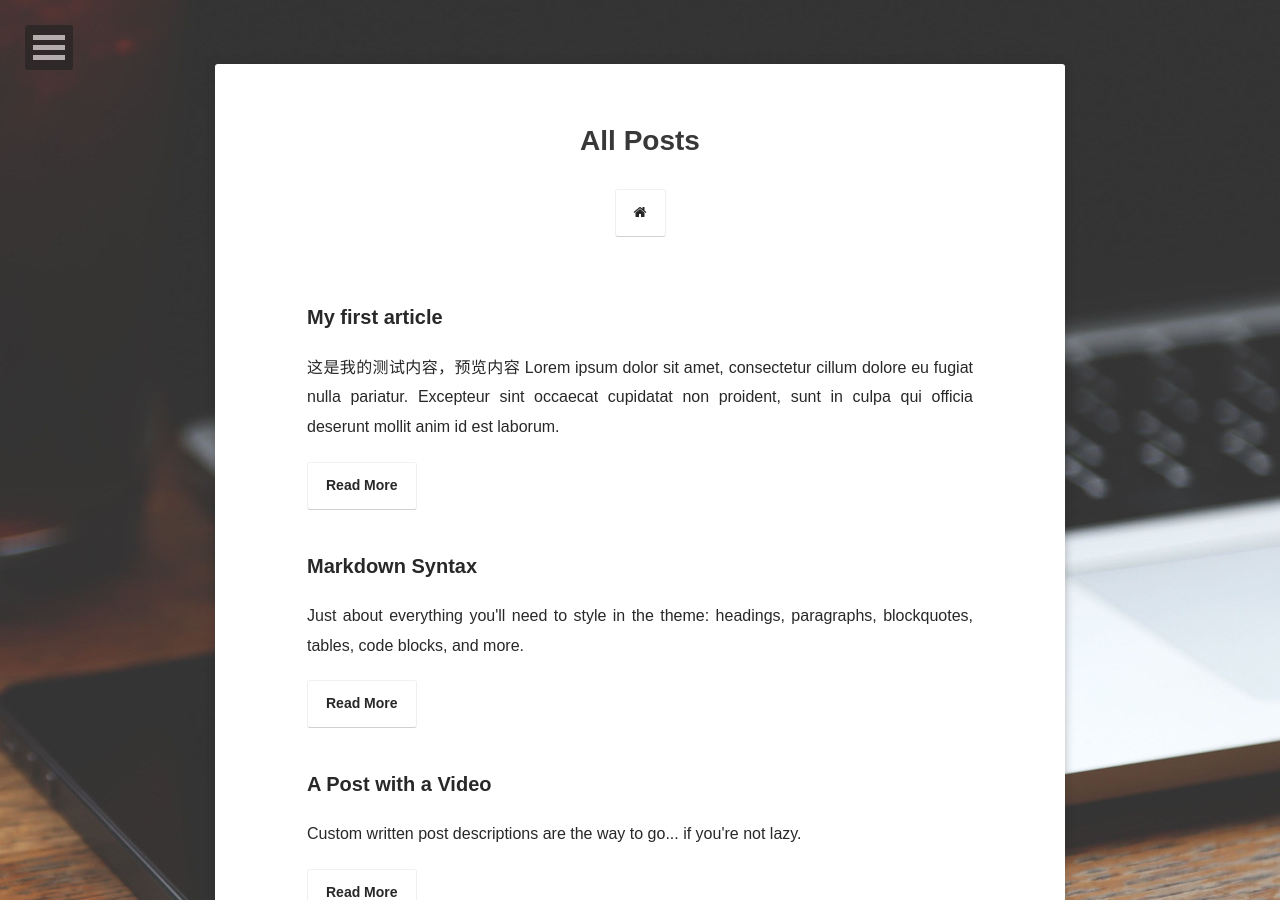
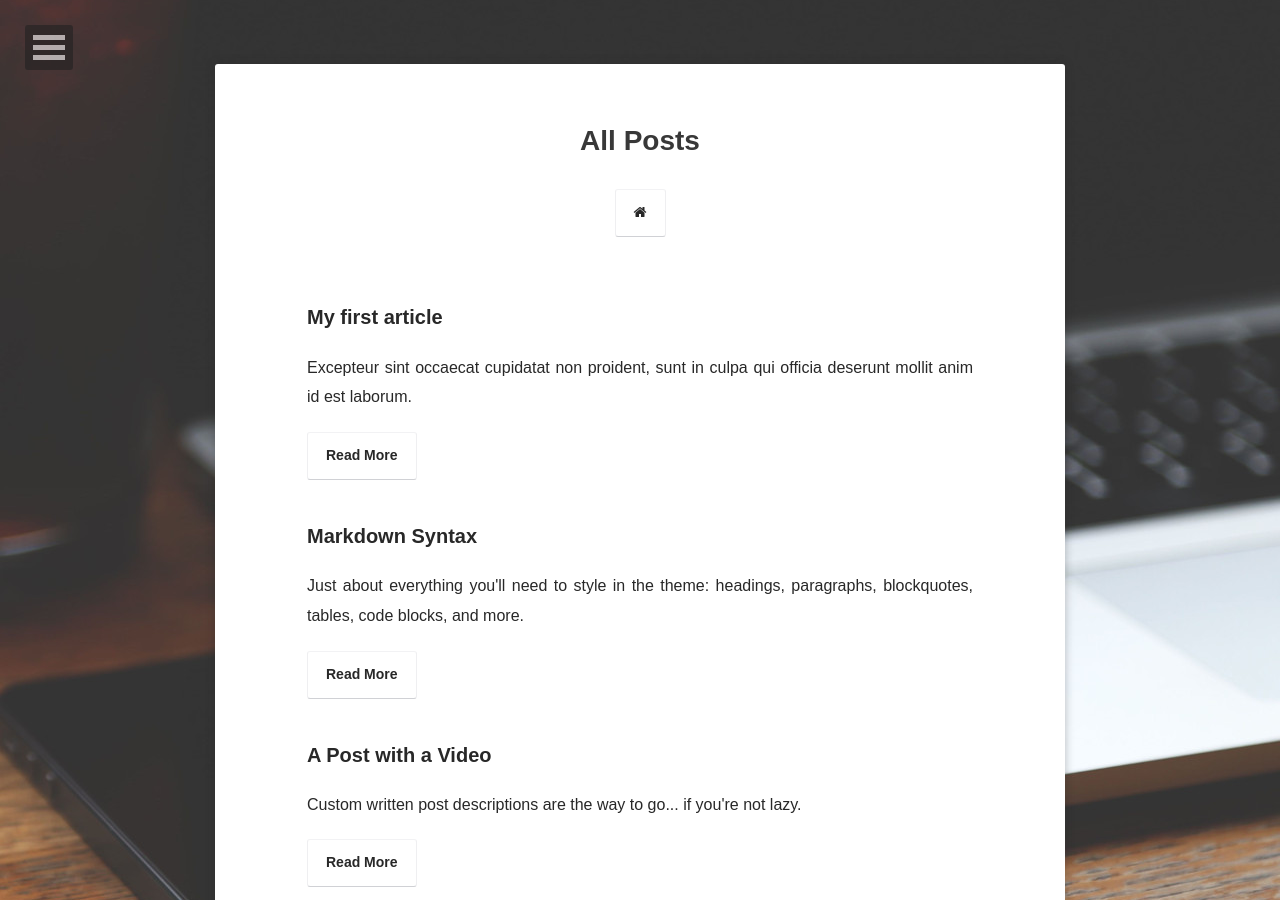
Before and after one commit to pmsay/pmsay, a Jekyll site: the page built from posts/index.md, in a window 1280 px wide and 900 px high. Built offline with Jekyll 4.4.1, drawn with Linux system fonts in a browser that asks for light colours; some web fonts are replaced; comment, search, counter and statistics services are not loaded; some of the changed lines change nothing that is shown.

Commit message:
change
change

```diff
--- a/_posts/2016-04-26-first-article.md
+++ b/_posts/2016-04-26-first-article.md
@@ -2,8 +2,7 @@
 layout: post
 title:  "My first article"
 date:   2016-04-26
-excerpt: "这是我的测试内容，预览内容 Lorem ipsum dolor sit amet, consectetur
-cillum dolore eu fugiat nulla pariatur. Excepteur sint occaecat cupidatat non
+excerpt: "Excepteur sint occaecat cupidatat non
 proident, sunt in culpa qui officia deserunt mollit anim id est laborum."
 tag:
 - markdown
@@ -11,6 +10,22 @@
 - jekyll
 comments: true
 ---
+
+## HTML Elements
+
+Below is just about everything you'll need to style in the theme. Check the source code to see the many embedded elements within paragraphs.
+
+# Heading 1
+
+## Heading 2
+
+### Heading 3
+
+#### Heading 4
+
+##### Heading 5
+
+###### Heading 6
 
 ### Body text
 
@@ -42,3 +57,55 @@
 * Item one
 * Item two
 * Item three
+
+## Tables
+
+| Header1 | Header2 | Header3 |
+|:--------|:-------:|--------:|
+| cell1   | cell2   | cell3   |
+| cell4   | cell5   | cell6   |
+|----
+| cell1   | cell2   | cell3   |
+| cell4   | cell5   | cell6   |
+|=====
+| Foot1   | Foot2   | Foot3
+{: rules="groups"}
+
+## Code Snippets
+
+{% highlight css %}
+#container {
+  float: left;
+  margin: 0 -240px 0 0;
+  width: 100%;
+}
+{% endhighlight %}
+
+## Buttons
+
+Make any link standout more when applying the `.btn` class.
+
+{% highlight html %}
+<a href="#" class="btn btn-success">Success Button</a>
+{% endhighlight %}
+
+<div markdown="0"><a href="#" class="btn">Primary Button</a></div>
+<div markdown="0"><a href="#" class="btn btn-success">Success Button</a></div>
+<div markdown="0"><a href="#" class="btn btn-warning">Warning Button</a></div>
+<div markdown="0"><a href="#" class="btn btn-danger">Danger Button</a></div>
+<div markdown="0"><a href="#" class="btn btn-info">Info Button</a></div>
+
+## KBD
+
+You can also use `<kbd>` tag for keyboard buttons.
+
+{% highlight html %}
+<kbd>W</kbd><kbd>A</kbd><kbd>S</kbd><kbd>D</kbd>
+{% endhighlight %}
+
+Press <kbd>W</kbd><kbd>A</kbd><kbd>S</kbd><kbd>D</kbd> to move your car. **Midtown Maddness!!**
+
+## Notices
+
+**Watch out!** You can also add notices by appending `{: .notice}` to a paragraph.
+{: .notice}
```
